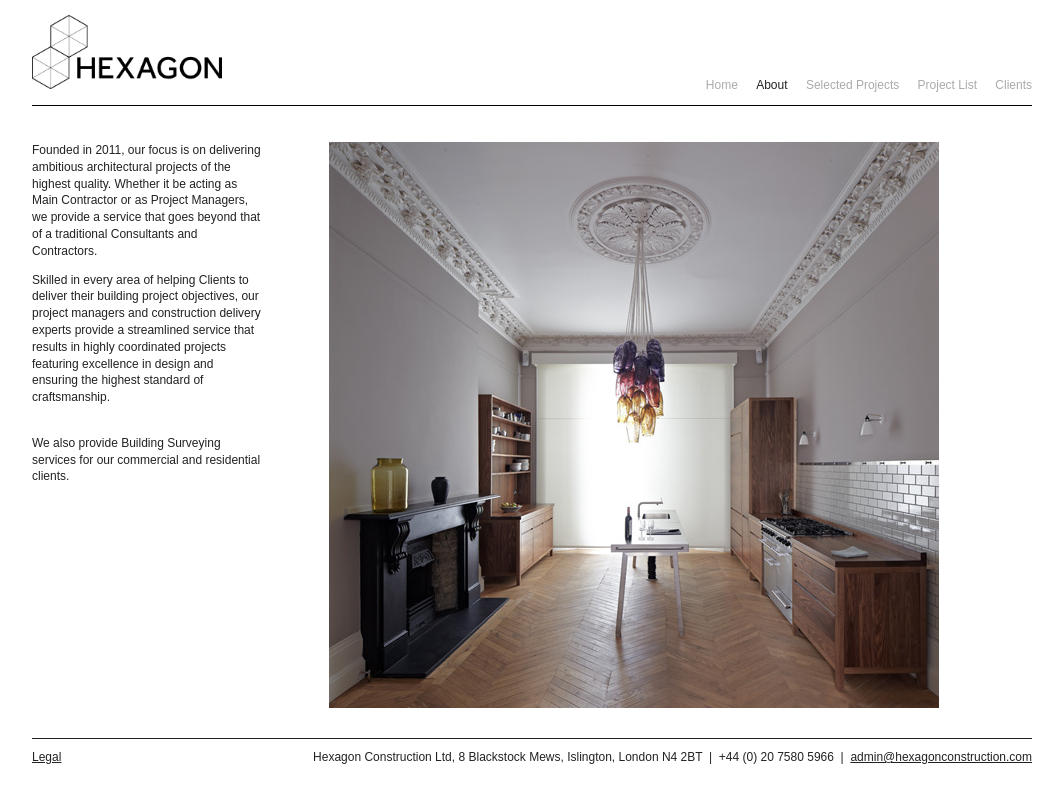
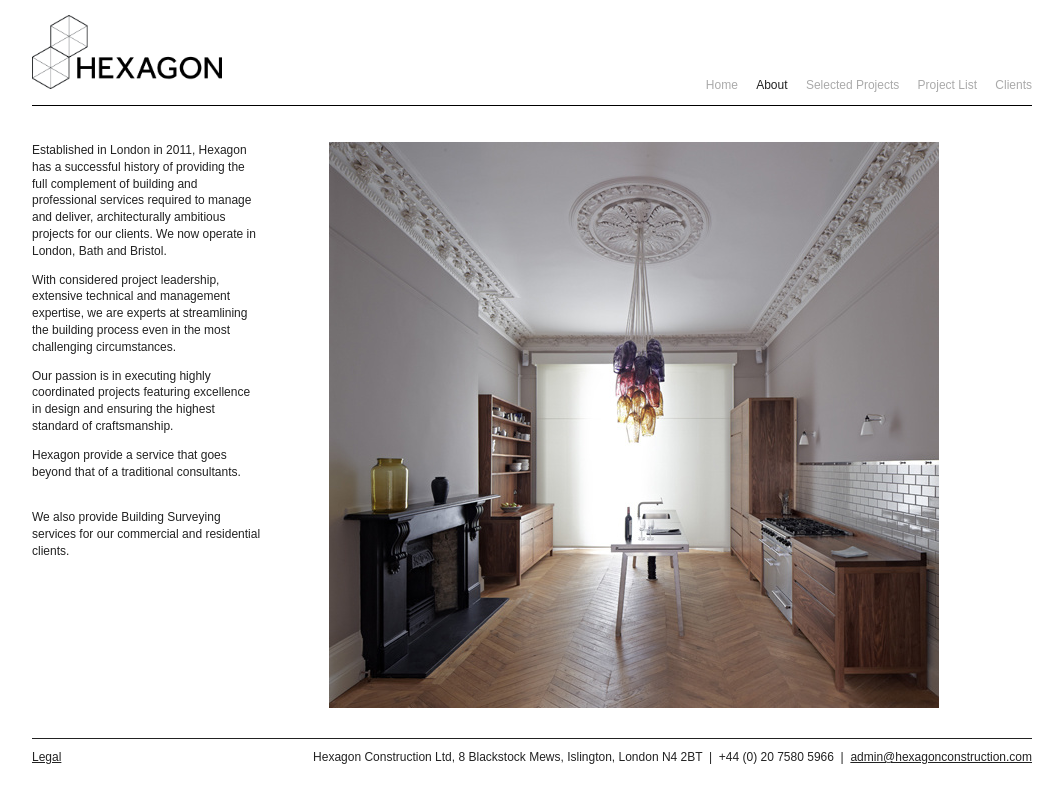
Before and after one commit to joeegan/hexagon-siteleaf, a Jekyll site: the page built from about.markdown, in a window 1280 px wide. Shown: the top 803 px of the page, without its empty margins (108-1171 px from the left). Built offline with Jekyll 4.4.1, drawn with Linux system fonts in a browser that asks for light colours; some web fonts are replaced.

Commit message:
Updated About

```diff
--- a/about.markdown
+++ b/about.markdown
@@ -5,10 +5,13 @@ position: 2
 Images: "/uploads/about.jpg"
 ---
 
-Founded in 2011, our focus is on delivering ambitious architectural projects of the highest quality. Whether it be acting as Main Contractor or as Project Managers, we provide a service that goes beyond that of a traditional Consultants and Contractors.
+Established in London in 2011, Hexagon has a successful history of providing the full complement of building and professional services required to manage and deliver, architecturally ambitious projects for our clients. We now operate in London, Bath and Bristol.
 
-Skilled in every area of helping Clients to deliver their building project objectives,
-our project managers and construction delivery experts provide a streamlined service that results in highly coordinated projects featuring excellence in design and ensuring the highest standard of craftsmanship.
+With considered project leadership, extensive technical and management expertise, we are experts at streamlining the building process even in the most challenging circumstances.
+
+Our passion is in executing highly coordinated projects featuring excellence in design and ensuring the highest standard of craftsmanship.
+
+Hexagon provide a service that goes beyond that of a traditional consultants.
 
 <br/>
 We also provide Building Surveying services for our commercial and residential clients.
```
